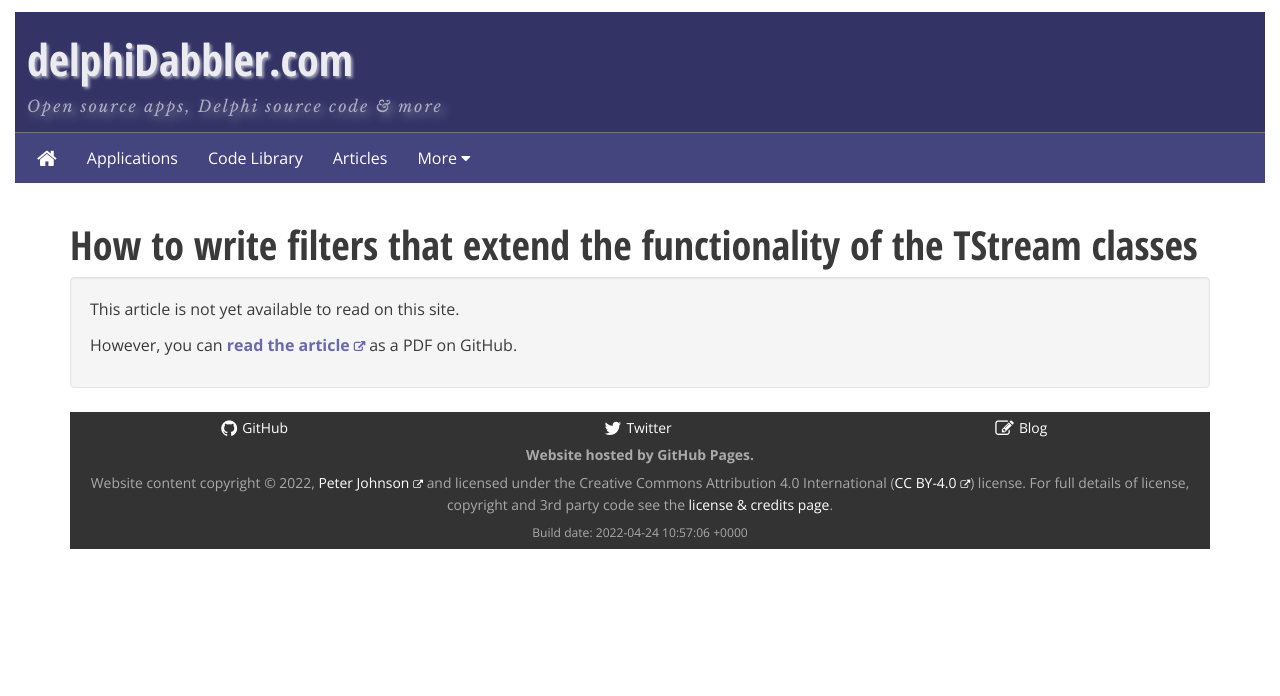
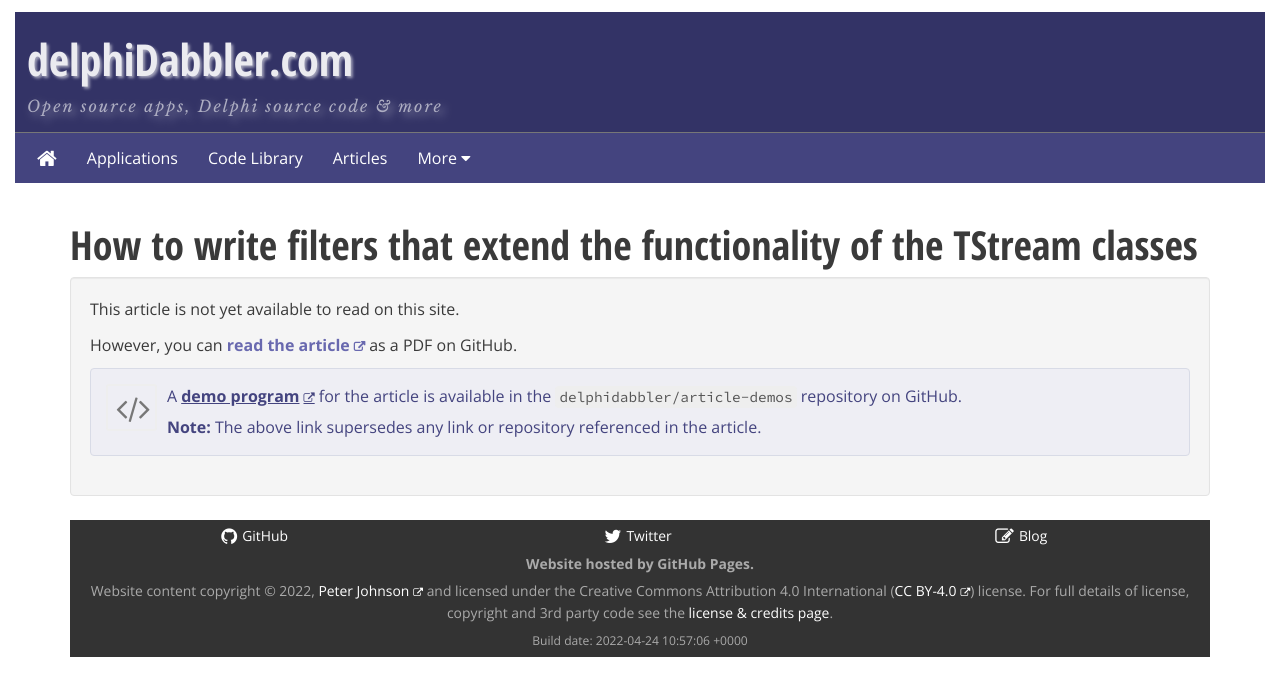
Before and after one commit to delphidabbler/delphidabbler.github.io, a Jekyll site: the page built from _articles/article-5.html, in a window 1280 px wide. Shown: the top 696 px of the page. Built offline with Jekyll 4.4.1, drawn with Linux system fonts in a browser that asks for light colours; nearby versions of some CDN libraries; comment, search, counter and statistics services are not loaded; some of the changed lines change nothing that is shown.

Commit message:
Add link to article #5 demo code

```diff
--- a/_articles/article-5.html
+++ b/_articles/article-5.html
@@ -4,6 +4,7 @@
 summary: "Here's the basis for a set of classes that wrap around any TStream object to allow you to write formatted data to any stream."
 meta-title: "Use Delphi Pascal to extend the functionality of the TStream classes | How to"
 meta-desc: "An article that describes a set of classes that wrap a Delphi Pascal TStream to write formatted data to any stream."
+demo-url: "https://github.com/delphidabbler/article-demos/tree/master/article-05"
 pages: 1
 offsite: 1
 index: true
```
